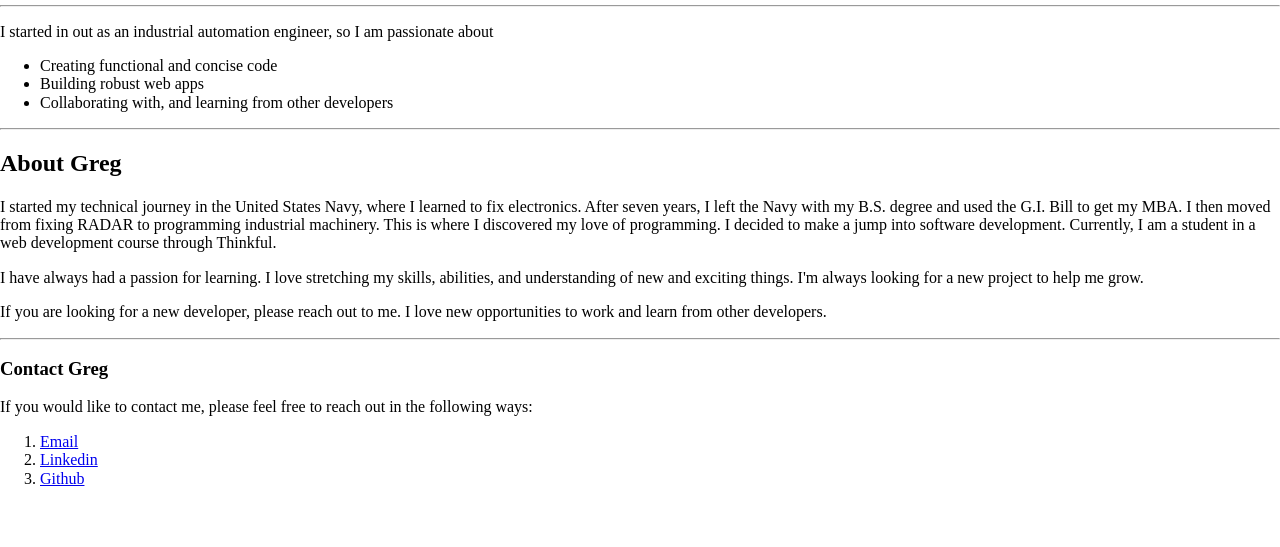
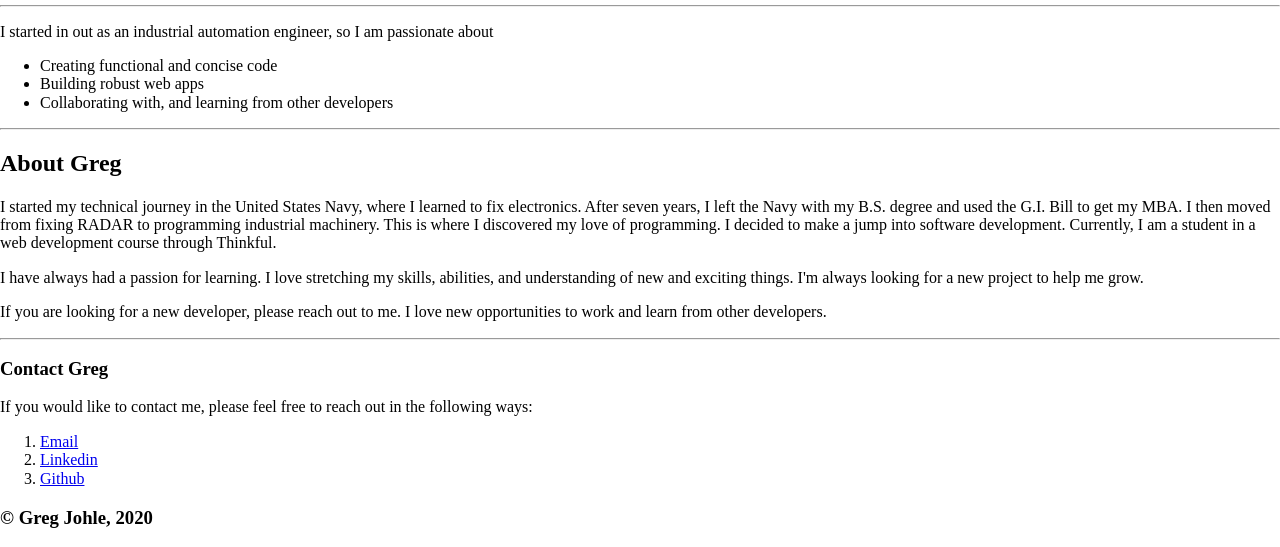
Before and after one commit to gregjohle/portfolio-site, a plain HTML site: page index.html in a window 1280 px wide. Shown: the part 777-1324 px from the top of the page. Before the commit the page ends 1281 px from the top, so only its background shows below. Drawn offline with nearby package versions, Linux system fonts and the light colour scheme.

Commit message:
Update index.html

```diff
--- a/index.html
+++ b/index.html
@@ -42,7 +42,7 @@
             </ol>
         </main>
         <footer>
-
+            <h3>&copy; Greg Johle, 2020</h3>
         </footer>
         <script src="script.js"></script>
     </body>
```
